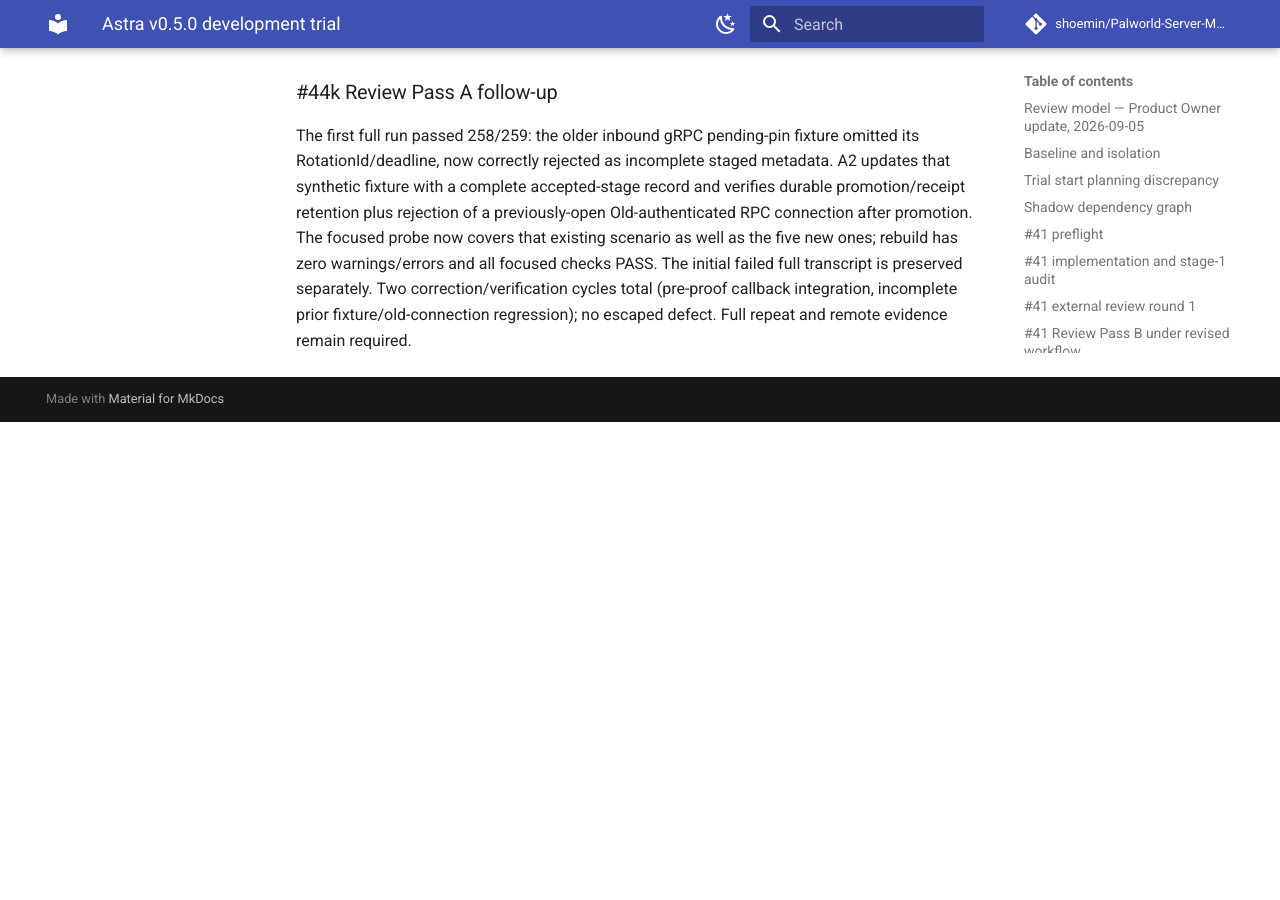
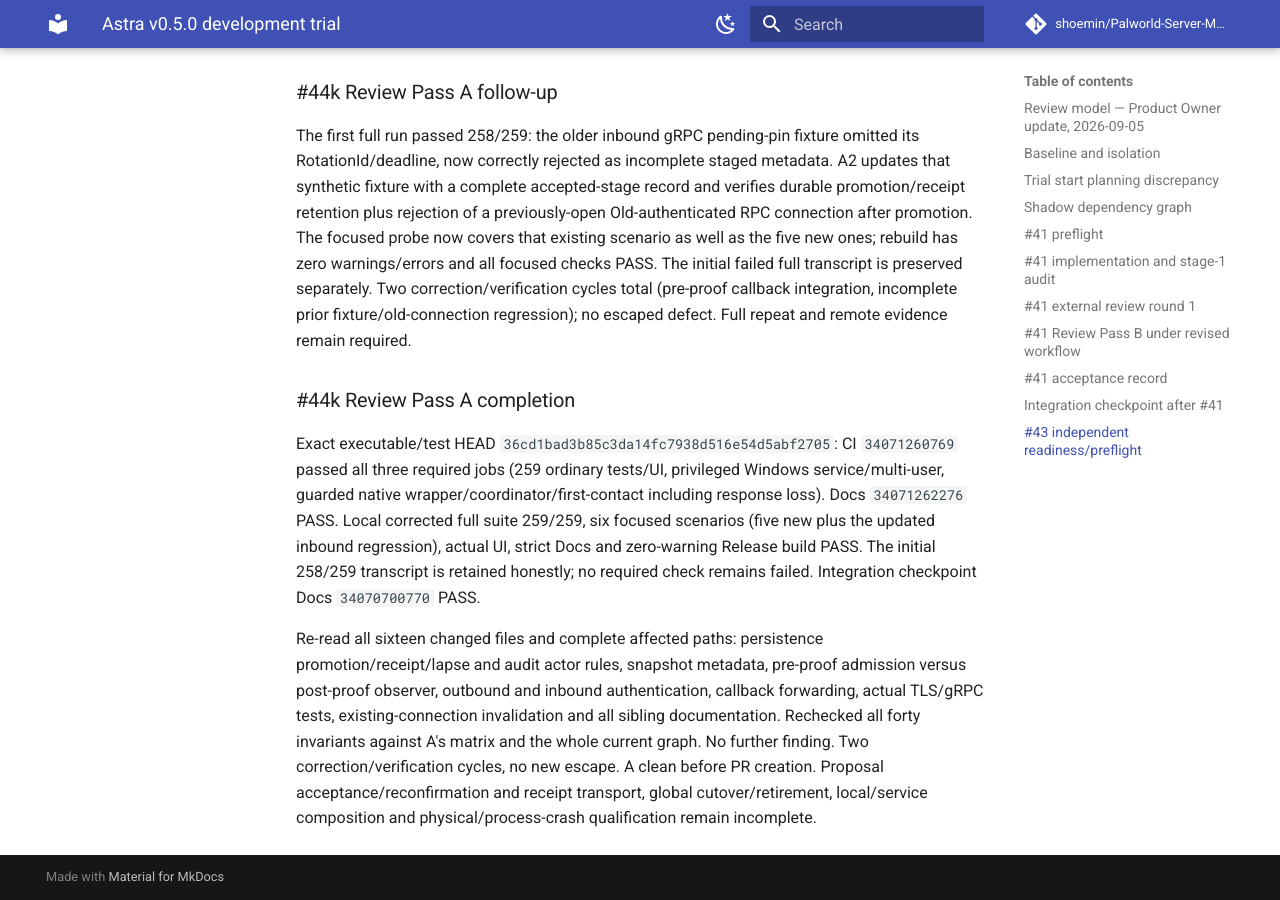
Before and after one commit to shoemin/Palworld-Server-Manager, an MkDocs documentation site: the page built from docs/experiments/astra-v0.5.0-trial.md, in a window 1280 px wide and 900 px high, scrolled down 171223 px. Built offline with MkDocs 1.6.1 and Material for MkDocs 9.7.7, drawn with Linux system fonts in a browser that asks for light colours; comment, search, counter and statistics services are not loaded; before the commit the page ends 171645 px from its top, so only the background shows below that; part of the change alters nothing that is shown.

Commit message:
Record clean peer rotation completion review A

```diff
--- a/docs/experiments/astra-v0.5.0-trial.md
+++ b/docs/experiments/astra-v0.5.0-trial.md
@@ -1836,3 +1836,9 @@ All forty invariants reviewed: ARCH-001/002 PASS frozen WPF/Lan untouched; HOST-
 ### #44k Review Pass A follow-up
 
 The first full run passed 258/259: the older inbound gRPC pending-pin fixture omitted its RotationId/deadline, now correctly rejected as incomplete staged metadata. A2 updates that synthetic fixture with a complete accepted-stage record and verifies durable promotion/receipt retention plus rejection of a previously-open Old-authenticated RPC connection after promotion. The focused probe now covers that existing scenario as well as the five new ones; rebuild has zero warnings/errors and all focused checks PASS. The initial failed full transcript is preserved separately. Two correction/verification cycles total (pre-proof callback integration, incomplete prior fixture/old-connection regression); no escaped defect. Full repeat and remote evidence remain required.
+
+### #44k Review Pass A completion
+
+Exact executable/test HEAD `36cd1bad3b85c3da14fc7938d516e54d5abf2705`: CI `34071260769` passed all three required jobs (259 ordinary tests/UI, privileged Windows service/multi-user, guarded native wrapper/coordinator/first-contact including response loss). Docs `34071262276` PASS. Local corrected full suite 259/259, six focused scenarios (five new plus the updated inbound regression), actual UI, strict Docs and zero-warning Release build PASS. The initial 258/259 transcript is retained honestly; no required check remains failed. Integration checkpoint Docs `34070700770` PASS.
+
+Re-read all sixteen changed files and complete affected paths: persistence promotion/receipt/lapse and audit actor rules, snapshot metadata, pre-proof admission versus post-proof observer, outbound and inbound authentication, callback forwarding, actual TLS/gRPC tests, existing-connection invalidation and all sibling documentation. Rechecked all forty invariants against A's matrix and the whole current graph. No further finding. Two correction/verification cycles, no new escape. A clean before PR creation. Proposal acceptance/reconfirmation and receipt transport, global cutover/retirement, local/service composition and physical/process-crash qualification remain incomplete.
```
